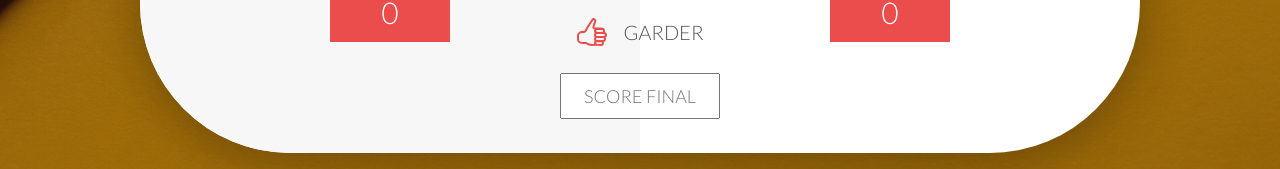
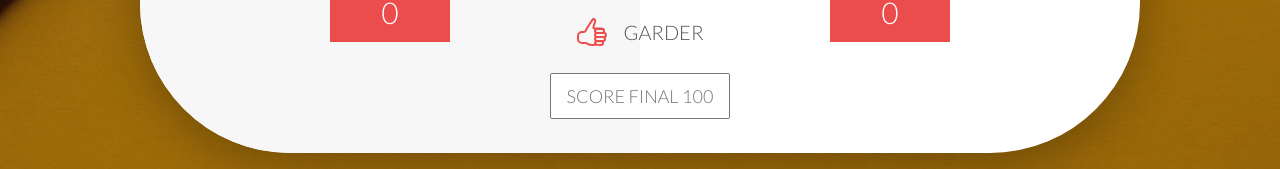
Before and after one commit to chullien/DiceGame, a plain HTML site: page dices.html in a window 1280 px wide. Shown: the part 547-716 px from the top of the page. Drawn offline with nearby package versions, Linux system fonts and the light colour scheme.

Commit message:
correction and final

```diff
--- a/assets/js/script.js
+++ b/assets/js/script.js
@@ -1,6 +1,6 @@
 var scores, roundScore, activePlayer, prevDiceRoll, gamePlaying;
 
-// Initilizing the game
+// Initializing the game
 init();
 
 // Adding an event listener to the button that makes the dice roll (using an anonymous function)
@@ -25,6 +25,7 @@ document.querySelector('.btn-roll').addEventListener('click', function () {
             scores[activePlayer] = 0;
             document.querySelector('#score-' + activePlayer).textContent = '0';
             nextPlayer();
+
             // Update the round score if the rolled number was not a 1
         } else if (dice1 !== 1 && dice2 !== 1) {
             // Add score if the dice number is different from 1
--- a/assets/style/style.css
+++ b/assets/style/style.css
@@ -161,7 +161,7 @@ ion-icon {
     font-family: 'Lato';
     text-align: center;
     padding: 10px;
-    width: 160px;
+    width: 180px;
     transform: translateX(-50%);
 }
 
--- a/dices.html
+++ b/dices.html
@@ -58,7 +58,7 @@
     <button class="btn-hold"><ion-icon name="thumbs-up-outline"></ion-icon>Garder</button>
 
 
-    <input type="text" id="winningScore" placeholder="Score final">
+    <input type="text" id="winningScore" placeholder="Score final 100">
 
     <img src="assets/img/dice5.png" alt="Dice" class="dice" id="dice1">
     <img src="assets/img/dice5.png" alt="Dice" class="dice" id="dice2">
```
